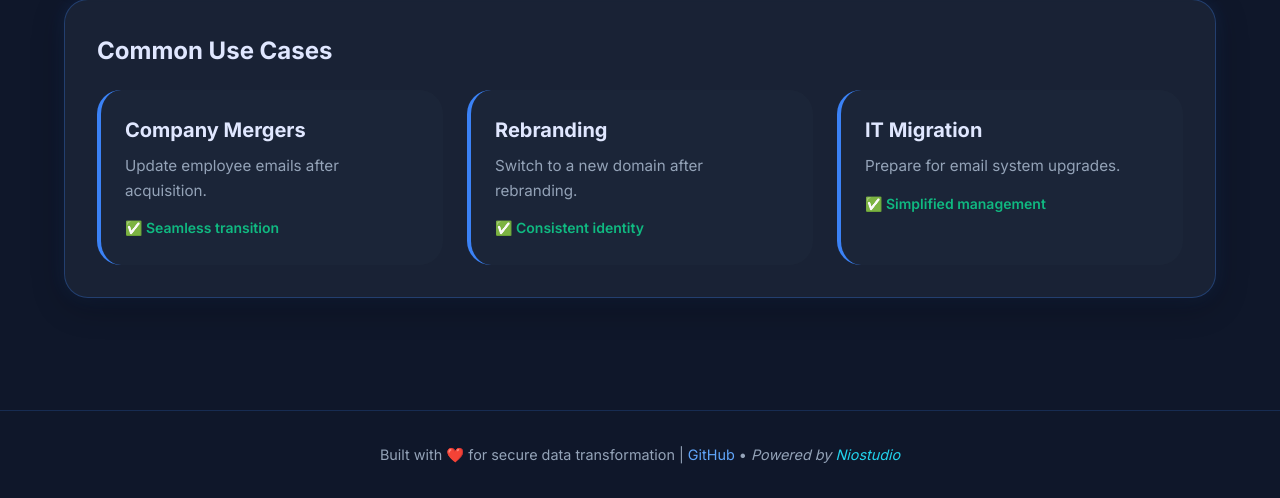
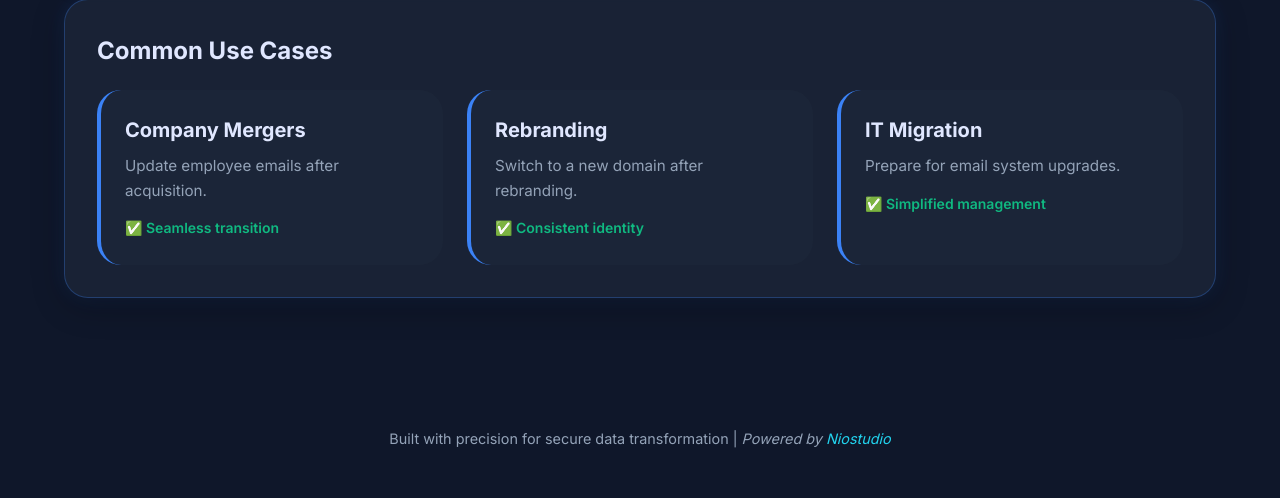
Before and after one commit to Nio-33/MailMorph, a Flask app: page / in a window 1280 px wide. Shown: the part 879-1377 px from the top of the page. After the commit the page ends 1327 px from the top, so only its background shows below. Run offline with Flask 3, Linux system fonts and the light colour scheme.

Commit message:
feat(ui): Comprehensive footer and UI improvements
- Change footer text from "❤️" to "precision" for professional appeal
- Make footer border invisible for cleaner appearance
- Remove footer from result page and add fixed position footer with no border
- Remove checkmark emoji from "Transformation Complete" title
- Make "Transform another file" link bold and larger (1.1rem)
- Update form labels with colons for better UX
- Remove "processed securely on-server" text from upload section
- Add footer block system for template customization

🤖 Generated with [Claude Code](https://claude.ai/code)

Co-Authored-By: Claude <noreply@anthropic.com>

```diff
--- a/static/css/main.css
+++ b/static/css/main.css
@@ -221,8 +221,8 @@ footer {
   padding: 2rem;
   color: var(--text-gray);
   font-size: 0.9rem;
-  border-top: 1px solid rgba(59, 130, 246, 0.2);
-  margin-top: 3rem;
+  border-top: 1px solid rgba(59, 130, 246, 0);
+  margin-top: 2rem;
 }
 
 footer a {
--- a/templates/base.html
+++ b/templates/base.html
@@ -26,10 +26,11 @@
         {% block content %}{% endblock %}
     </div>
 
+    {% block footer %}
     <footer>
-        Built with ❤️ for secure data transformation |
-        <a href="https://github.com/Nio-33/MailMorph">GitHub</a> • <span style="font-style: italic;">Powered by <a href="https://niostudio.com" style="color: var(--neon-green); text-decoration: none;">Niostudio</a></span>
+        Built with precision for secure data transformation | <span style="font-style: italic;">Powered by <a href="https://niostudio.com" style="color: var(--neon-green); text-decoration: none;">Niostudio</a></span>
     </footer>
+    {% endblock %}
 
     <script src="{{ url_for('static', filename='js/main.js') }}"></script>
     {% block extra_scripts %}{% endblock %}
```
Also changed, not shown: templates/result.html (+8 -2 lines).
